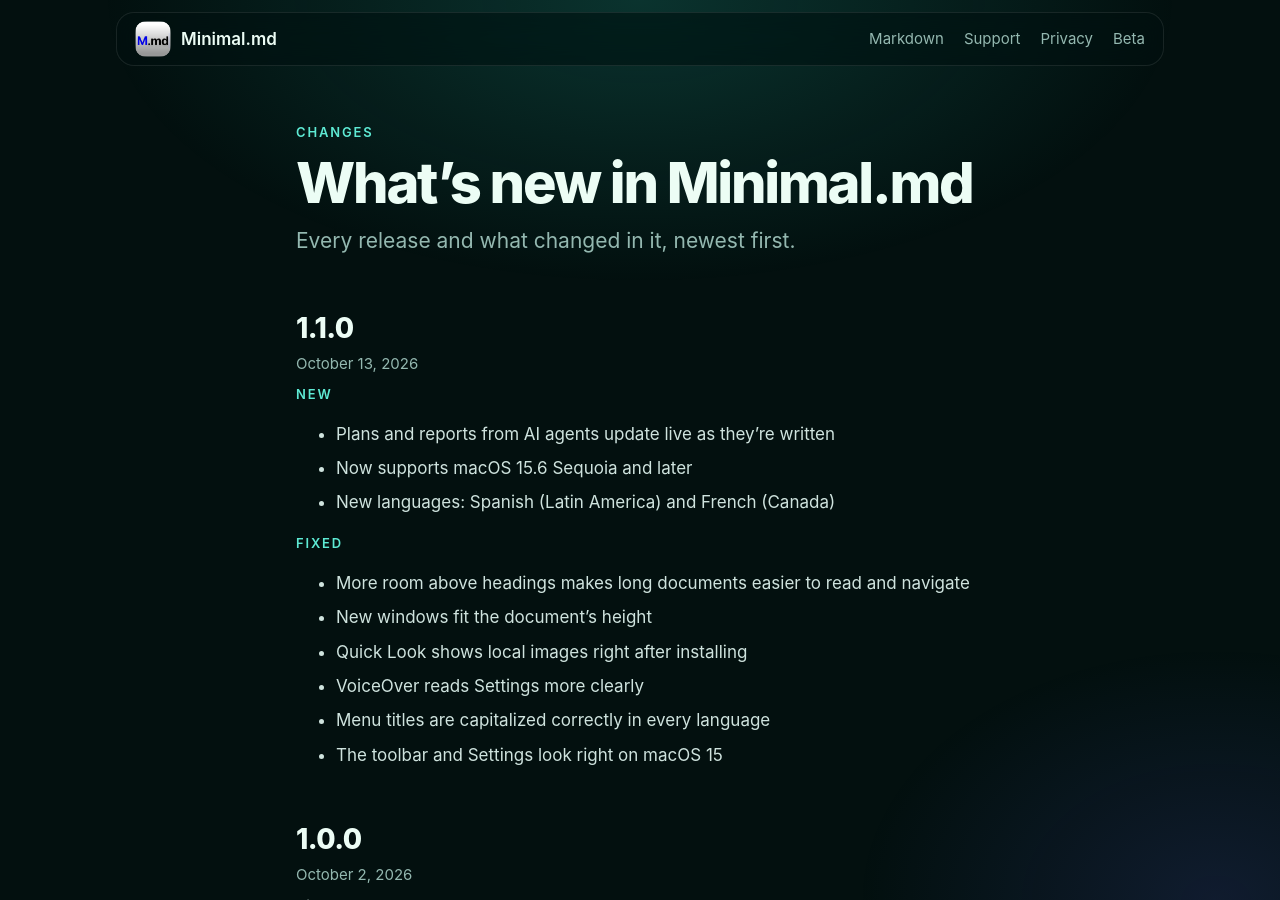
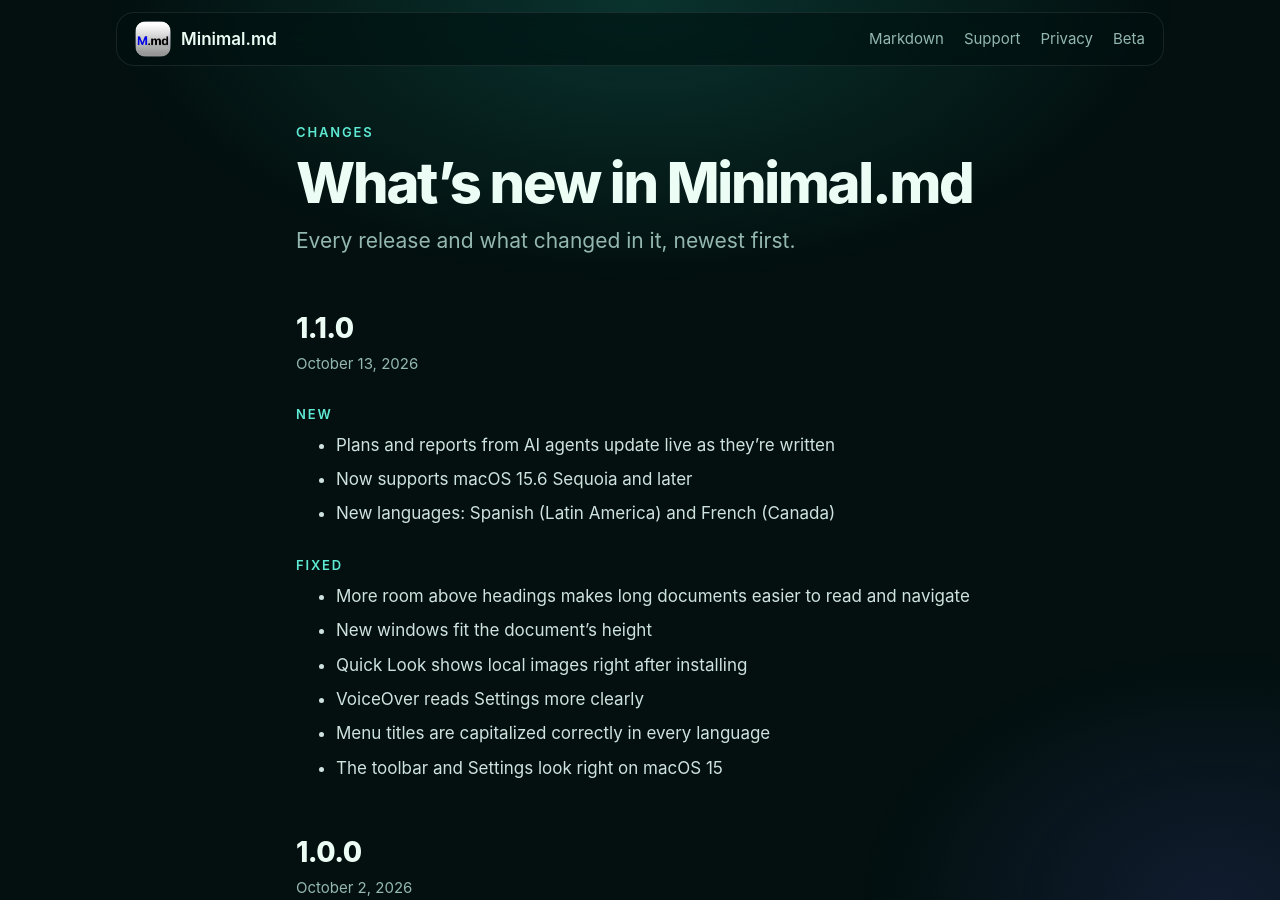
Before and after one commit to SKemenov/skemenov.github.io, a Jekyll site: the page built from docs/md/changes/index.md, in a window 1280 px wide and 900 px high. Built offline with Jekyll 4.4.1, drawn with Linux system fonts in a browser that asks for light colours.

Commit message:
fix(md): balance changelog spacing

```diff
--- a/docs/assets/css/style.css
+++ b/docs/assets/css/style.css
@@ -367,6 +367,9 @@
 main.page h2 { font-size: clamp(22px, 3vw, 28px); letter-spacing: -0.02em; margin: 56px 0 4px; }
 main.page h3 { font-size: 18px; margin: 32px 0 6px; }
 main.page > p:not([class]), main.page > ul { color: #cfe3de; }
+/* Changelog: an eyebrow belongs to the list below it, not to the date or list above it. */
+main.page > :is(.meta, ul) + .eyebrow { margin-top: 28px; }
+main.page > .eyebrow + ul { margin-top: 8px; }
 .contact { padding: 8px 22px; margin: 32px 0; }
 .contact p { display: grid; grid-template-columns: 36px 1fr; column-gap: 14px; align-items: center; margin: 14px 0; font-size: 16px; }
 .contact p.note { display: block; border-top: 1px solid var(--border); padding-top: 14px; }
```
